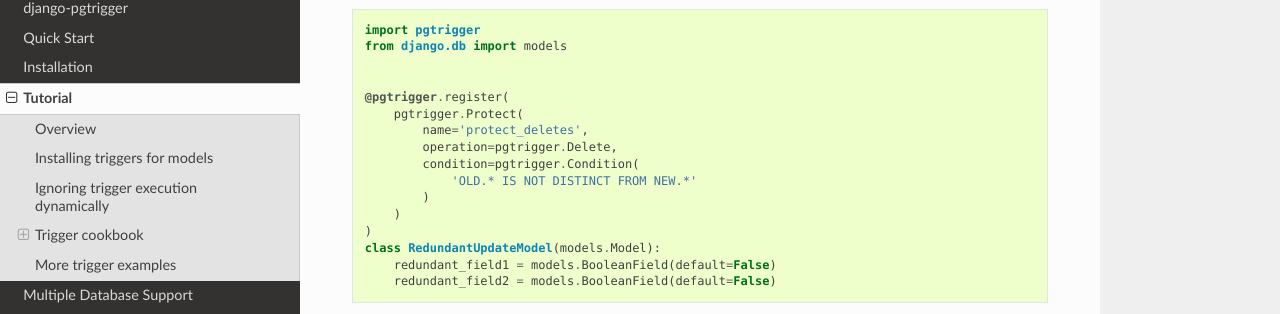
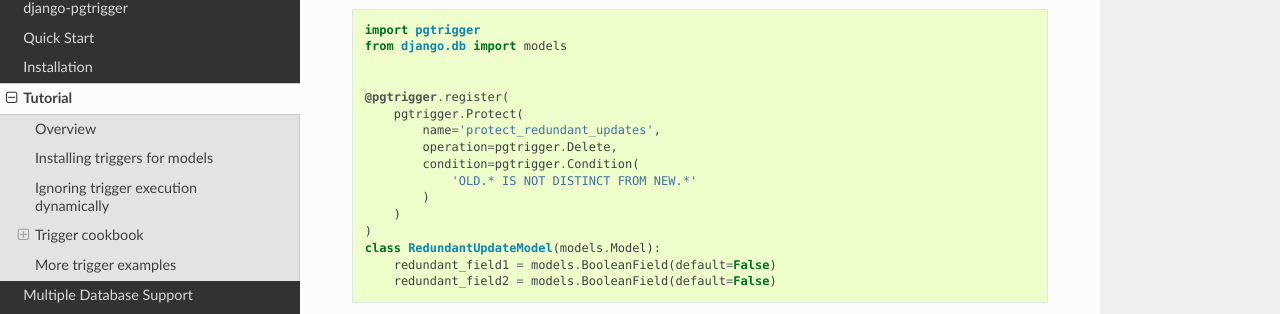
Before and after one commit to Opus10/django-pgtrigger, a Sphinx documentation site: the page built from docs/tutorial.rst, in a window 1280 px wide and 900 px high, scrolled down 8339 px. Shown: the part 137-451 px from the top of the window. Built offline with Sphinx 7.4.7 and the Read the Docs theme 2.0.0, drawn with Linux system fonts in a browser that asks for light colours; the version number is read from the project's files by our own code.

Commit message:
Fix incorrect name in example
Type: trivial

```diff
--- a/docs/tutorial.rst
+++ b/docs/tutorial.rst
@@ -471,7 +471,7 @@
 
     @pgtrigger.register(
         pgtrigger.Protect(
-            name='protect_deletes',
+            name='protect_redundant_updates',
             operation=pgtrigger.Delete,
             condition=pgtrigger.Condition(
                 'OLD.* IS NOT DISTINCT FROM NEW.*'
```
